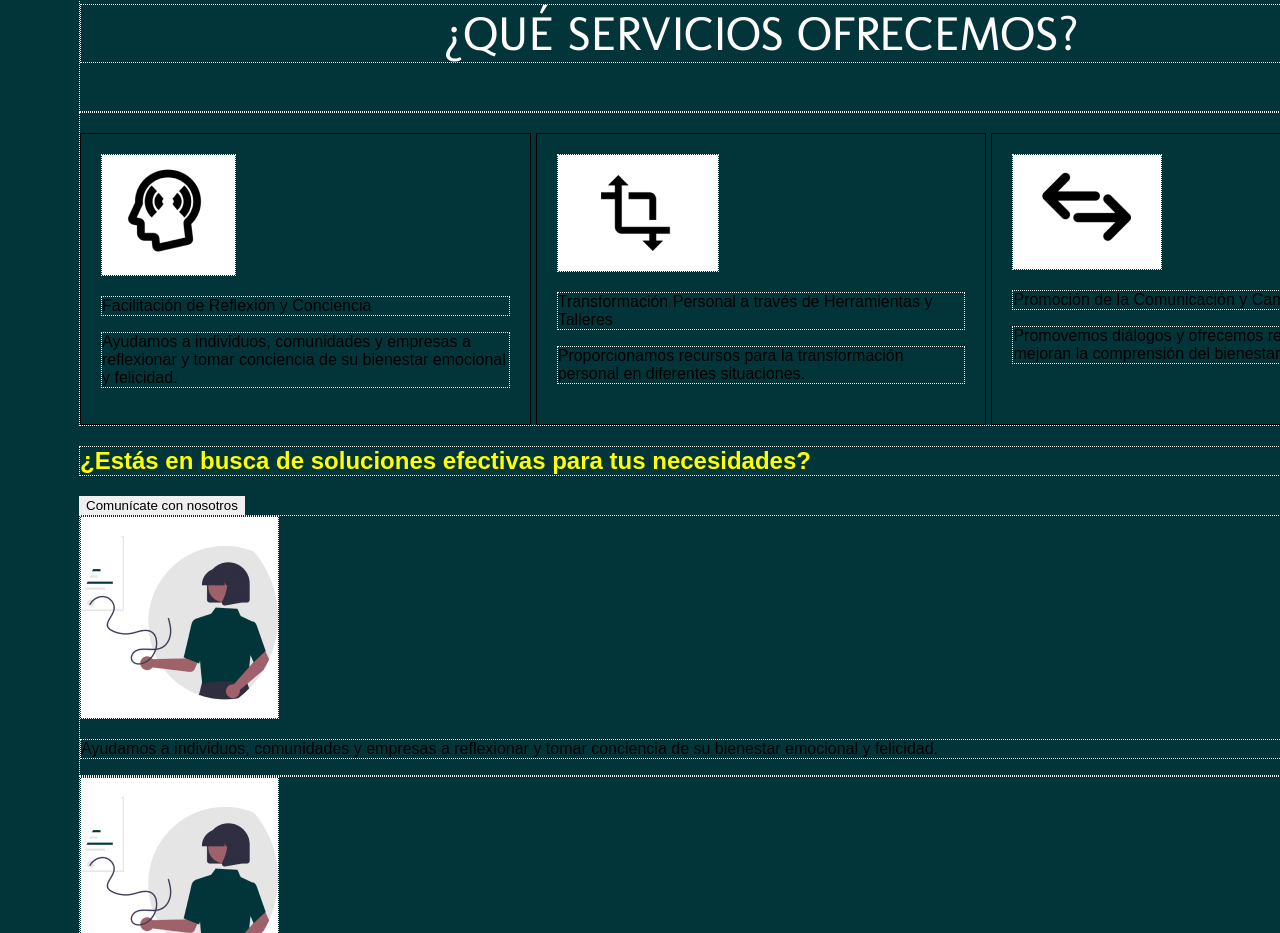
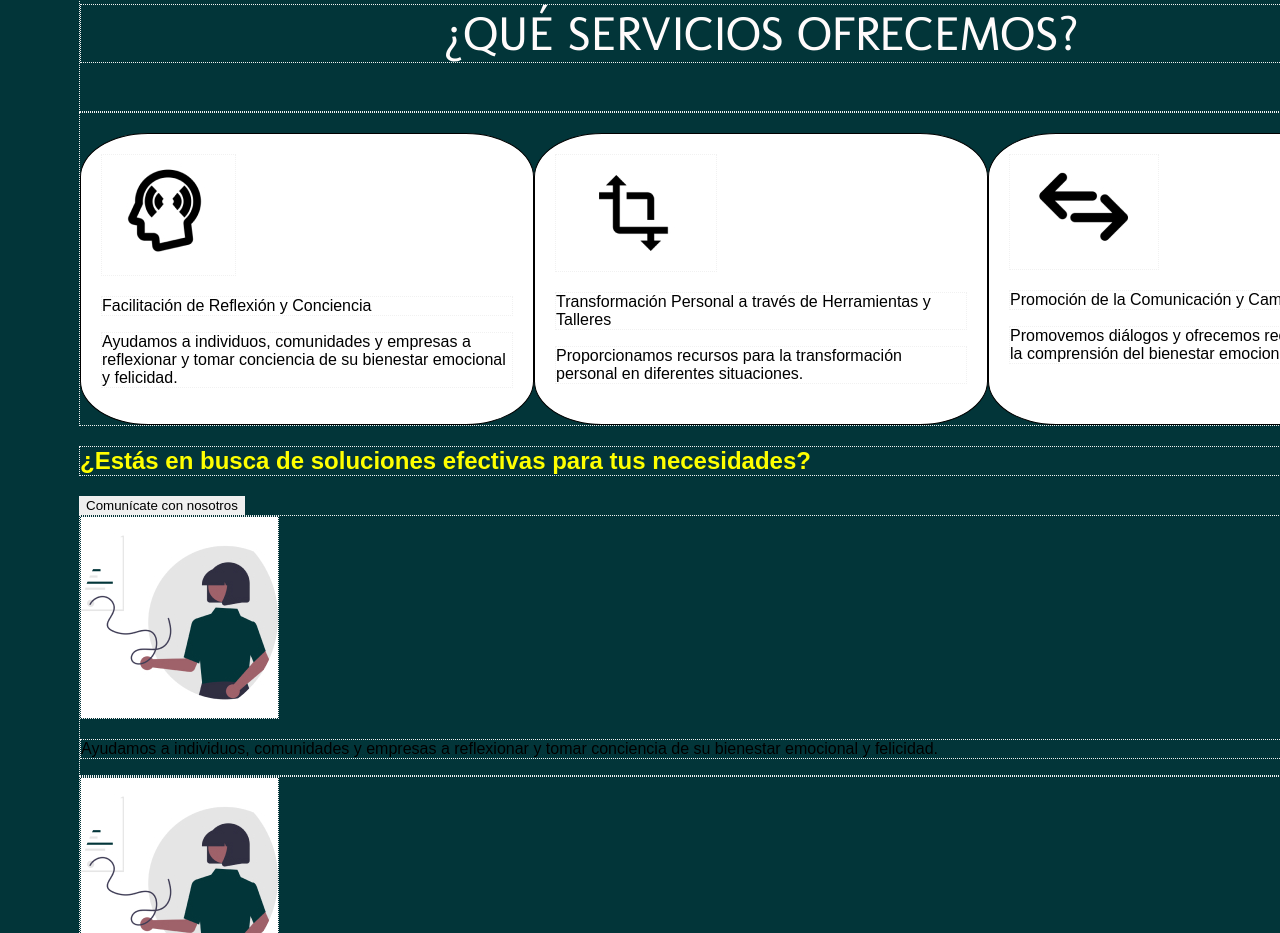
Before and after one commit to Carlos-maldonado578/codigo_humano, a plain HTML site: page index.html in a window 1280 px wide. Shown: the part 1055-1988 px from the top of the page. Drawn offline with Linux system fonts and the light colour scheme.

Commit message:
add color box

```diff
--- a/styles.css
+++ b/styles.css
@@ -133,10 +133,12 @@ li{
     justify-content: space-between;
 }
 .cuadro {
-    width: 30%;
+    width: 497px;
     border: 1px solid #000;
     padding: 20px;
     margin-top: 20px;
+    background-color: #FFFFFF;
+    border-radius: 15%;
 }
 .amarillo {
     color: yellow;
```
